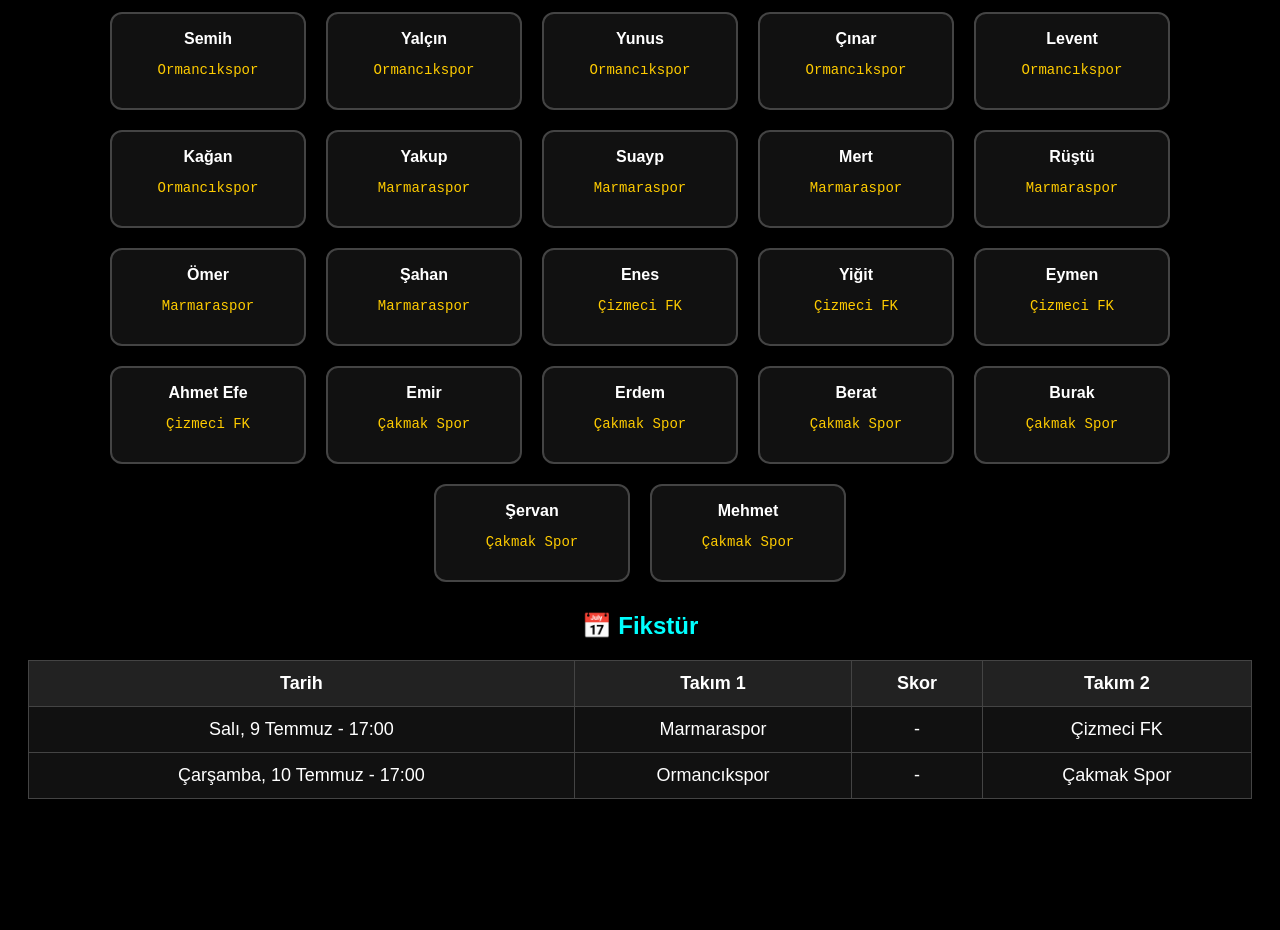
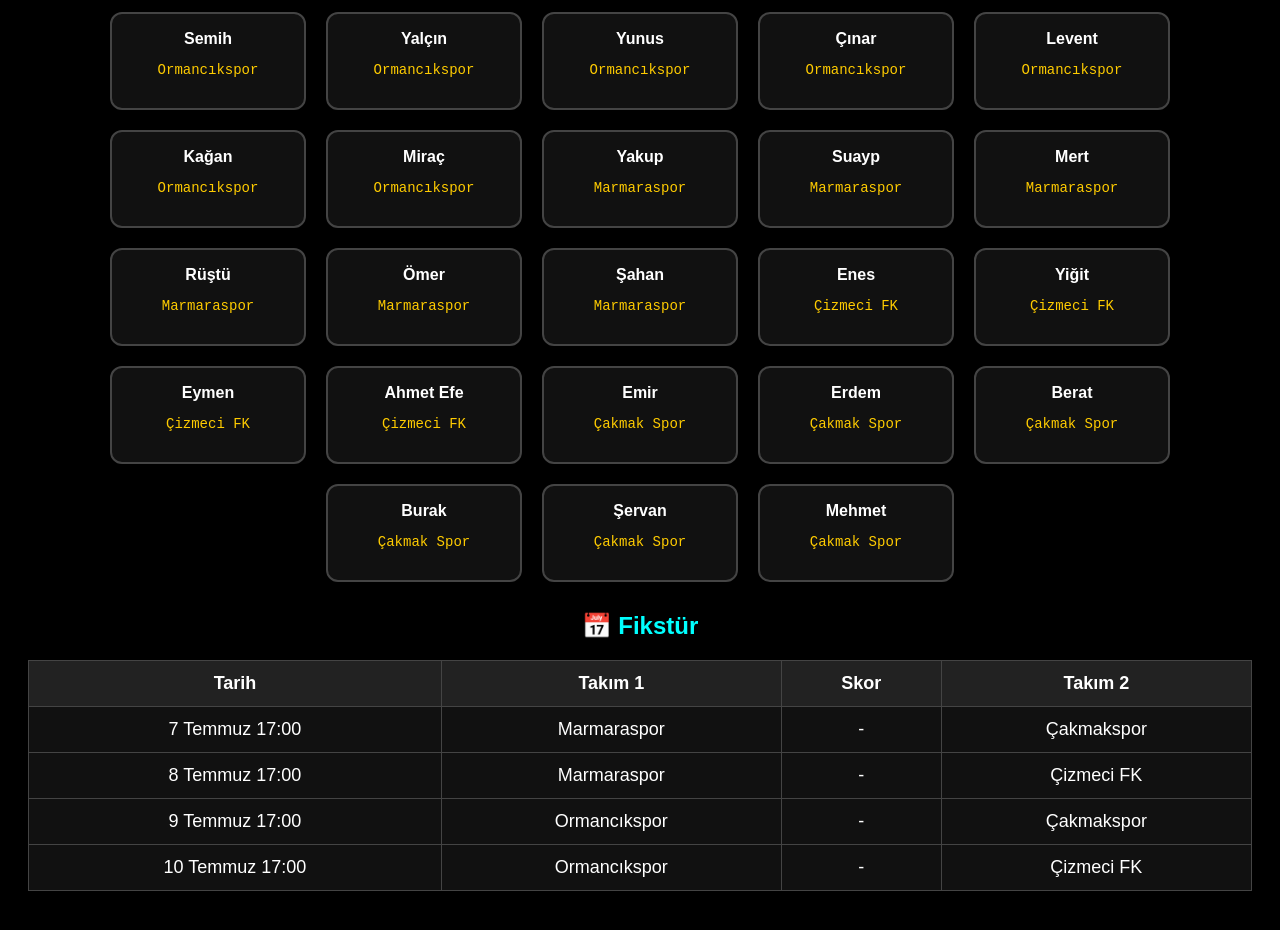
Before and after one commit to s2c1semo/s2c1semo.github.io, a plain HTML site: page index.html in a window 1280 px wide. Shown: the part 480-1410 px from the top of the page. Before the commit the page ends 1327 px from the top, so only its background shows below. Drawn offline with Linux system fonts and the light colour scheme.

Commit message:
Add files via upload

```diff
--- a/index.html
+++ b/index.html
@@ -110,6 +110,7 @@
     <div class="oyuncu-kart"><strong>Çınar</strong><p class="takim-adi">Ormancıkspor</p></div>
     <div class="oyuncu-kart"><strong>Levent</strong><p class="takim-adi">Ormancıkspor</p></div>
     <div class="oyuncu-kart"><strong>Kağan</strong><p class="takim-adi">Ormancıkspor</p></div>
+    <div class="oyuncu-kart"><strong>Miraç</strong><p class="takim-adi">Ormancıkspor</p></div>
 
     <!-- Marmaraspor -->
     <div class="oyuncu-kart"><strong>Yakup</strong><p class="takim-adi">Marmaraspor</p></div>
@@ -147,16 +148,28 @@
     </thead>
     <tbody>
       <tr>
-        <td>Salı, 9 Temmuz - 17:00</td>
+        <td>7 Temmuz 17:00</td>
+        <td>Marmaraspor</td>
+        <td>-</td>
+        <td>Çakmakspor</td>
+      </tr>
+      <tr>
+        <td>8 Temmuz 17:00</td>
         <td>Marmaraspor</td>
         <td>-</td>
         <td>Çizmeci FK</td>
       </tr>
       <tr>
-        <td>Çarşamba, 10 Temmuz - 17:00</td>
+        <td>9 Temmuz 17:00</td>
         <td>Ormancıkspor</td>
         <td>-</td>
-        <td>Çakmak Spor</td>
+        <td>Çakmakspor</td>
+      </tr>
+      <tr>
+        <td>10 Temmuz 17:00</td>
+        <td>Ormancıkspor</td>
+        <td>-</td>
+        <td>Çizmeci FK</td>
       </tr>
     </tbody>
   </table>
```
